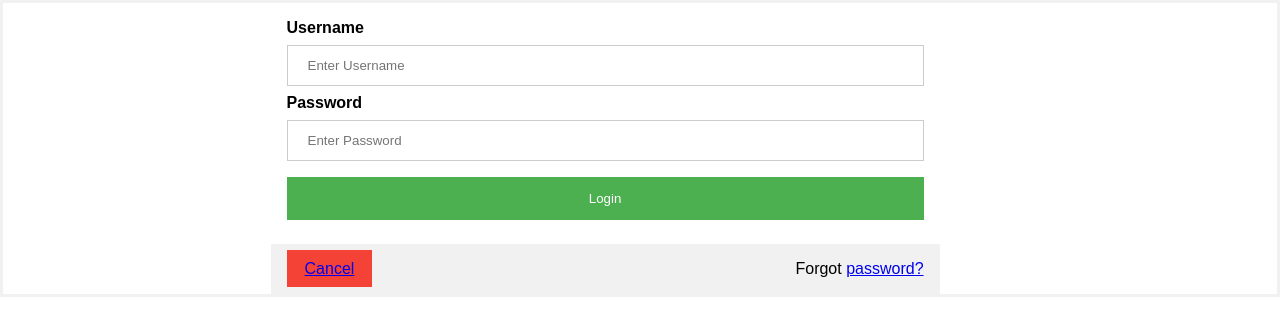
After one commit to YogenRaii/django-examples, a Django app: page /login in a window 1280 px wide. The commit adds this page. Shown: the top 336 px of the page. Run offline with Django 3.2, Linux system fonts and the light colour scheme.

Commit message:
Added form processing example with django

```diff
--- a/qotd/qotd/urls.py
+++ b/qotd/qotd/urls.py
@@ -15,9 +15,10 @@ Including another URLconf
 """
 from django.contrib import admin
 from django.urls import path
-from quote.views import quote
+from quote.views import quote, login
 
 urlpatterns = [
     path('', quote),
+    path('login', login),
     path('admin/', admin.site.urls)
 ]
--- /dev/null
+++ b/qotd/quote/forms.py
@@ -0,0 +1,6 @@
+from django import forms
+
+
+class LoginForm(forms.Form):
+    username = forms.CharField(max_length=100)
+    password = forms.CharField(max_length=100, widget=forms.PasswordInput())
--- a/qotd/quote/views.py
+++ b/qotd/quote/views.py
@@ -2,10 +2,24 @@ from random import randint
 
 from django.shortcuts import render
 
+from quote.forms import LoginForm
 from quote.models import Quote
 
 
 def quote(request):
     quotes = Quote.objects.all()
-    qotd = quotes[randint(0, len(quotes)-1)]
+    qotd = quotes[randint(0, len(quotes) - 1)]
     return render(request, "quote.html", {"quote": qotd})
+
+
+def login(request):
+    if request.method == 'POST':
+        login_form = LoginForm(request.POST)
+
+        if login_form.is_valid():
+            username = login_form.cleaned_data['username']
+
+        return render(request, "dashboard.html", {"username": username})
+    else:
+        login_form = LoginForm()
+        return render(request, "login.html", {"form": login_form})
--- a/qotd/static/qotd/styles.css
+++ b/qotd/static/qotd/styles.css
@@ -47,3 +47,69 @@ body {
     text-decoration: none;
     color: #4F82B5; // #14477A
 }
+
+
+/*login form*/
+
+body {font-family: Arial, Helvetica, sans-serif;}
+form {border: 3px solid #f1f1f1;}
+
+input[type=text], input[type=password] {
+    width: 100%;
+    padding: 12px 20px;
+    margin: 8px 0;
+    display: inline-block;
+    border: 1px solid #ccc;
+    box-sizing: border-box;
+}
+
+button {
+    background-color: #4CAF50;
+    color: white;
+    padding: 14px 20px;
+    margin: 8px 0;
+    border: none;
+    cursor: pointer;
+    width: 100%;
+}
+
+button:hover {
+    opacity: 0.8;
+}
+
+.cancelbtn {
+    width: auto;
+    padding: 10px 18px;
+    background-color: #f44336;
+}
+
+.imgcontainer {
+    text-align: center;
+    margin: 24px 0 12px 0;
+}
+
+img.avatar {
+    width: 40%;
+    border-radius: 50%;
+}
+
+.container {
+    padding: 16px;
+    margin-left: 21%;
+    width: 50%;
+}
+
+span.psw {
+    float: right;
+}
+
+/* Change styles for span and cancel button on extra small screens */
+@media screen and (max-width: 300px) {
+    span.psw {
+       display: block;
+       float: none;
+    }
+    .cancelbtn {
+       width: 100%;
+    }
+}
--- /dev/null
+++ b/qotd/templates/login.html
@@ -0,0 +1,31 @@
+{% load staticfiles %}
+<!DOCTYPE html>
+<html lang="en">
+<head>
+    <meta charset="UTF-8">
+    <title>QOTD- Login</title>
+    <link rel="stylesheet" type="text/css" href="{% static 'qotd/styles.css' %}"/>
+</head>
+<body>
+<form name="form" action="login"
+      method="POST">
+    {% csrf_token %}
+
+    <div class="container">
+        <label for="uname"><b>Username</b></label>
+        <input type="text" placeholder="Enter Username" name="username" required>
+
+        <label for="psw"><b>Password</b></label>
+        <input type="password" placeholder="Enter Password" name="password" required>
+
+        <button type="submit">Login</button>
+    </div>
+
+    <div class="container" style="background-color:#f1f1f1">
+        <a href="/" class="cancelbtn">Cancel</a>
+        <span class="psw">Forgot <a href="#">password?</a></span>
+    </div>
+
+</form>
+</body>
+</html>
--- a/qotd/templates/quote.html
+++ b/qotd/templates/quote.html
@@ -16,6 +16,11 @@
            Next Quote
         </a>
     </li>
+    <li>
+        <a href="/login">
+            Login
+        </a>
+    </li>
 </ul>
 <div id="quote">
     <q>{{ quote.content }}</q>
```
Also changed, not shown: qotd/templates/dashboard.html (added, +10 -0 lines).
